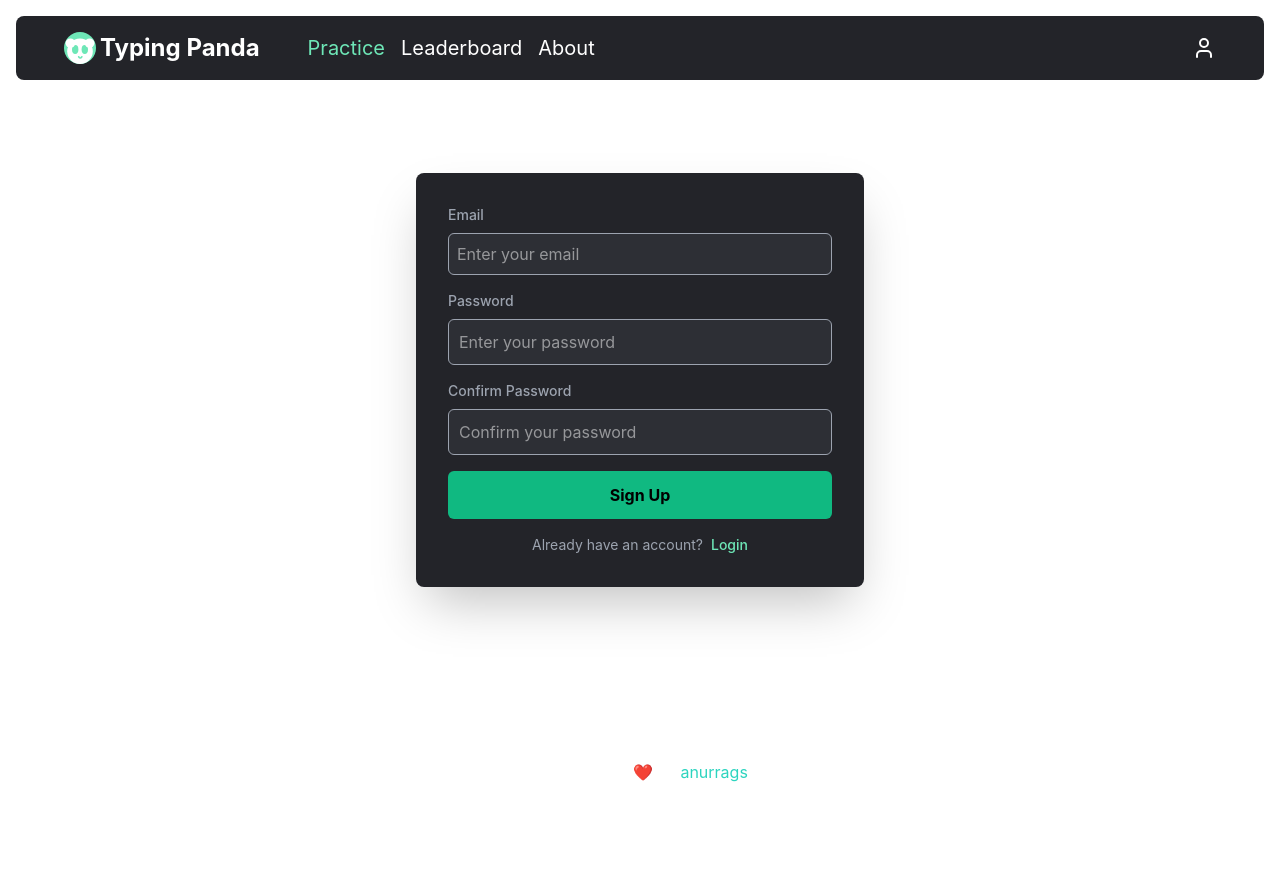
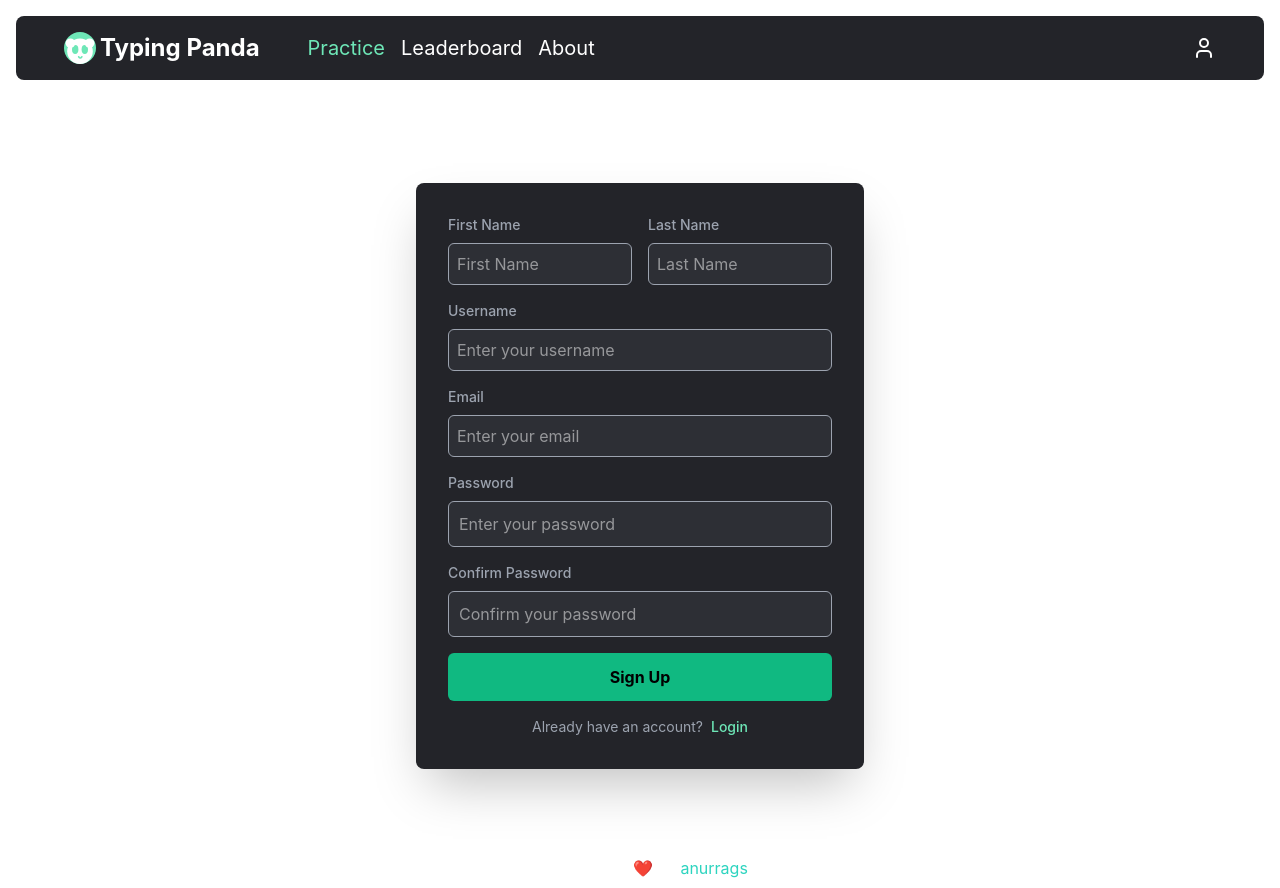
Before and after one commit to anurrags/typing-panda, a Next.js app: page /auth in a window 1280 px wide. Both pictures are taken after a click on the button "Sign Up". Before the commit the page ends 800 px from the top, so only its background shows below. Built offline with nearby package versions, Linux system fonts and the light colour scheme; no server answers.

Commit message:
profile creation code

```diff
--- a/src/app/(base)/auth/page.tsx
+++ b/src/app/(base)/auth/page.tsx
@@ -3,7 +3,7 @@ import React from "react";
 
 const Page = () => {
   return (
-    <div className="flex h-[95vh] flex-col items-center justify-center">
+    <div className="mt-24 flex h-[95vh] flex-col items-center justify-center">
       <Login />
     </div>
   );
--- /dev/null
+++ b/src/app/api/create-profile/route.ts
@@ -0,0 +1,30 @@
+import { supabaseAdmin } from "@/lib/supabaseAdmin";
+import { NextResponse } from "next/server";
+
+export async function POST(req: Request) {
+  try {
+    const { user_id, username, firstName, lastName } = await req.json();
+
+    const { error } = await supabaseAdmin.from("Profile").upsert(
+      {
+        user_id,
+        username,
+        firstName,
+        lastName,
+      },
+      { onConflict: "user_id" },
+    );
+
+    if (error) {
+      return NextResponse.json({ error: error.message }, { status: 400 });
+    }
+
+    return NextResponse.json({ success: true });
+  } catch (err) {
+    console.error("Error creating profile:", err);
+    return NextResponse.json(
+      { error: "Something went wrong" },
+      { status: 500 },
+    );
+  }
+}
--- /dev/null
+++ b/src/app/api/get-profile/route.ts
@@ -0,0 +1,25 @@
+import { NextResponse } from "next/server";
+import { supabase } from "@/lib/supabaseClient";
+
+export async function GET(request: Request) {
+  const {
+    data: { user },
+  } = await supabase.auth.getUser();
+
+  if (!user) {
+    return NextResponse.json({ error: "Not authenticated" }, { status: 401 });
+  }
+
+  const { data: profile, error } = await supabase
+    .from("Profile")
+    .select("firstName, username")
+    .eq("user_id", user.id)
+    .single();
+
+  if (error) {
+    console.error("Error fetching profile:", error);
+    return NextResponse.json({ error: error.message }, { status: 400 });
+  }
+
+  return NextResponse.json({ ...user, profile });
+}
--- a/src/components/Authentication/Login.tsx
+++ b/src/components/Authentication/Login.tsx
@@ -8,6 +8,7 @@ import { supabase } from "@/lib/supabaseClient";
 import { useRouter } from "next/navigation";
 import { useAuth } from "@/modules/hooks";
 import { useBannerStore } from "@/store/bannerStore";
+import { useUserStore } from "@/store";
 
 type AuthMode = "login" | "signup";
 
@@ -24,6 +25,9 @@ const loginSchema = z.object(baseSchema);
 const signupSchema = z
   .object({
     ...baseSchema,
+    username: z.string().nonempty("Username is required"),
+    firstName: z.string().nonempty("First name is required"),
+    lastName: z.string().nonempty("Last name is required"),
     confirmPassword: z.string().nonempty("Confirm password is required"),
   })
   .refine((data) => data.password === data.confirmPassword, {
@@ -35,6 +39,7 @@ export default function Login() {
   const [mode, setMode] = useState<AuthMode>("login");
   const [loading, setLoading] = useState(false);
   const { showBanner } = useBannerStore();
+  const { setUser } = useUserStore();
   const router = useRouter();
 
   const user = useAuth();
@@ -69,11 +74,22 @@ export default function Login() {
           showBanner(error.message, "error", 15000);
           return;
         }
+        const {
+          data: { user },
+        } = await supabase.auth.getUser();
+        if (user) {
+          const { data: profile } = await supabase
+            .from("Profile")
+            .select("firstName, username, lastName")
+            .eq("user_id", user.id)
+            .single();
+          if (profile)
+            setUser(profile.firstName, profile.lastName, profile.username);
+        }
         showBanner("You are Logged In successfully.", "success", 5000);
 
         router.push("/");
       } else {
-        // Signup flow
         const { data: signUpData, error } = await supabase.auth.signUp({
           email: data.email!,
           password: data.password!,
@@ -82,6 +98,18 @@ export default function Login() {
         if (error) {
           showBanner(error.message, "error", 15000);
           return;
+        }
+        if (signUpData?.user) {
+          await fetch("/api/create-profile", {
+            method: "POST",
+            headers: { "Content-Type": "application/json" },
+            body: JSON.stringify({
+              user_id: signUpData.user.id,
+              username: data.username!,
+              firstName: data.firstName!,
+              lastName: data.lastName!,
+            }),
+          });
         }
         showBanner(
           "You are signed Up successfully. Please check your inbox for verification email.",
@@ -109,6 +137,72 @@ export default function Login() {
       >
         <div className="flex flex-col gap-4">
           <div className="flex flex-col gap-4">
+            {mode == "signup" && (
+              <div className="flex gap-4">
+                <div className="flex flex-col gap-2">
+                  <label
+                    htmlFor="firstname"
+                    className="text-grey-3 text-sm font-medium"
+                  >
+                    First Name
+                  </label>
+                  <input
+                    type="text"
+                    placeholder="First Name"
+                    id="firstName"
+                    {...register("firstName")}
+                    className={`bg-grey-4 w-full rounded-md border p-2 ${errors.firstName ? "border-red-500" : "border-grey-3"} focus:border-cyan-1 transition focus:outline-none`}
+                  />
+                  {errors.firstName && (
+                    <p className="mt-1 text-sm text-red-600">
+                      {errors.firstName.message}
+                    </p>
+                  )}
+                </div>
+                <div className="flex flex-col gap-2">
+                  <label
+                    htmlFor="lastName"
+                    className="text-grey-3 text-sm font-medium"
+                  >
+                    Last Name
+                  </label>
+                  <input
+                    type="text"
+                    placeholder="Last Name"
+                    id="lastName"
+                    {...register("lastName")}
+                    className={`bg-grey-4 w-full rounded-md border p-2 ${errors.lastName ? "border-red-500" : "border-grey-3"} focus:border-cyan-1 transition focus:outline-none`}
+                  />
+                  {errors.lastName && (
+                    <p className="mt-1 text-sm text-red-600">
+                      {errors.lastName.message}
+                    </p>
+                  )}
+                </div>
+              </div>
+            )}
+            {mode == "signup" && (
+              <div className="flex flex-col gap-2">
+                <label
+                  htmlFor="email"
+                  className="text-grey-3 text-sm font-medium"
+                >
+                  Username
+                </label>
+                <input
+                  type="text"
+                  placeholder="Enter your username"
+                  id="username"
+                  {...register("username")}
+                  className={`bg-grey-4 w-full rounded-md border p-2 ${errors.username ? "border-red-500" : "border-grey-3"} focus:border-cyan-1 transition focus:outline-none`}
+                />
+                {errors.username && (
+                  <p className="mt-1 text-sm text-red-600">
+                    {errors.username.message}
+                  </p>
+                )}
+              </div>
+            )}
             <div className="flex flex-col gap-2">
               <label
                 htmlFor="email"
--- a/src/components/Header.tsx
+++ b/src/components/Header.tsx
@@ -1,6 +1,6 @@
 "use client";
 
-import { useTabStore } from "@/store";
+import { useTabStore, useUserStore } from "@/store";
 import React, { useState } from "react";
 import Image from "next/image";
 import ProfileImage from "@/assets/profile-white.svg";
@@ -11,6 +11,7 @@ import { useBannerStore } from "@/store/bannerStore";
 
 const Header: React.FC = () => {
   const { showBanner } = useBannerStore();
+  const firstName = useUserStore((state) => state.firstName);
   const { tab, setTab } = useTabStore((state) => state);
   const [showProfileOptions, setShowProfileOptions] = useState(false);
   const auth = useAuth();
@@ -61,7 +62,10 @@ const Header: React.FC = () => {
             </ul>
           </div>
         </div>
-        <div>
+        <div className="flex items-center gap-4">
+          {auth && firstName && (
+            <span className="text-grey-3 mr-4">Hello, {firstName}!</span>
+          )}
           <div
             className="relative cursor-pointer py-4"
             onMouseEnter={() => setShowProfileOptions(true)}
--- /dev/null
+++ b/src/lib/supabaseAdmin.ts
@@ -0,0 +1,7 @@
+import { createClient } from "@supabase/supabase-js";
+
+const supabaseUrl = process.env.NEXT_PUBLIC_SUPABASE_URL as string;
+
+const supabaseServiceRoleKey = process.env.SUPABASE_SERVICE_ROLE_KEY as string;
+
+export const supabaseAdmin = createClient(supabaseUrl, supabaseServiceRoleKey);
--- a/src/store/index.ts
+++ b/src/store/index.ts
@@ -1,3 +1,4 @@
 export * from "./tabStore";
 export * from "./testDurationStore";
 export * from "./testDataStore";
+export * from "./userStore";
--- /dev/null
+++ b/src/store/userStore.ts
@@ -0,0 +1,21 @@
+import { create } from "zustand";
+
+interface UserState {
+  firstName: string | null;
+  lastName: string | null;
+  username: string | null;
+  setUser: (firstName: string, lastName: string, username: string) => void;
+  clearUser: () => void;
+}
+
+export const useUserStore = create<UserState>((set) => ({
+  firstName: null,
+  lastName: null,
+  username: null,
+
+  setUser: (firstName, lastName, username) =>
+    set({ firstName, lastName, username }, false),
+
+  clearUser: () =>
+    set({ firstName: null, lastName: null, username: null }, false),
+}));
```
